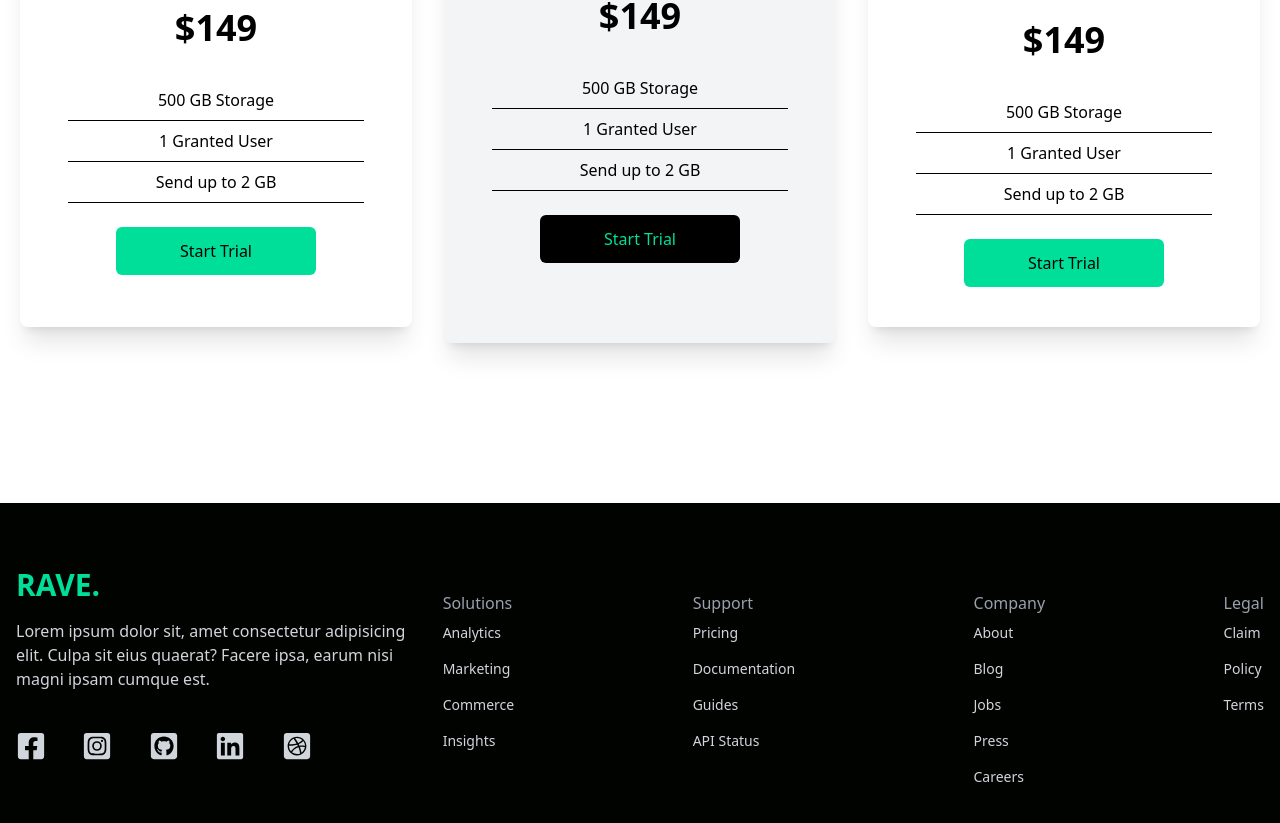
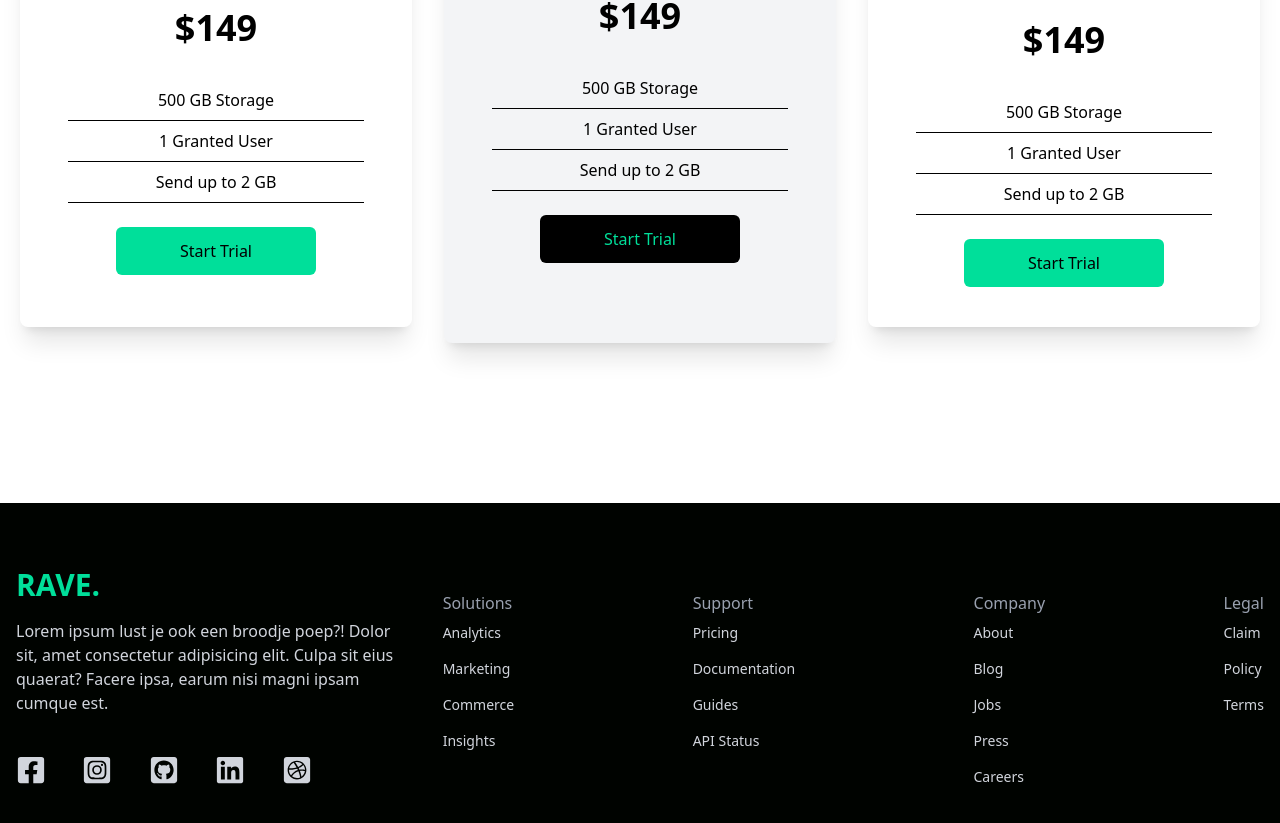
Before and after one commit to SanderRave/discovery, a React (Vite) app: page / in a window 1280 px wide. Shown: the part 1979-2802 px from the top of the page. Built offline with nearby package versions, Linux system fonts and the light colour scheme.

Commit message:
Uitzoeken branch

```diff
--- a/src/components/Footer.jsx
+++ b/src/components/Footer.jsx
@@ -12,8 +12,9 @@ const Footer = () => {
       <div>
         <h1 className="w-full text-3xl font-bold text-[#00df9a]">RAVE.</h1>
         <p className="py-4">
-          Lorem ipsum dolor sit, amet consectetur adipisicing elit. Culpa sit
-          eius quaerat? Facere ipsa, earum nisi magni ipsam cumque est.
+          Lorem ipsum lust je ook een broodje poep?! Dolor sit, amet consectetur
+          adipisicing elit. Culpa sit eius quaerat? Facere ipsa, earum nisi
+          magni ipsam cumque est.
         </p>
         <div className="flex justify-between md:w-[75%] my-6">
           <FaFacebookSquare size={30} />
```
